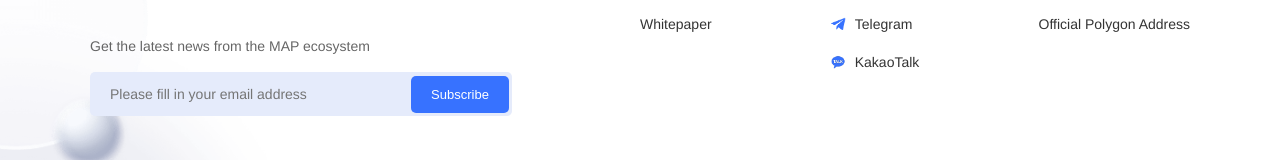
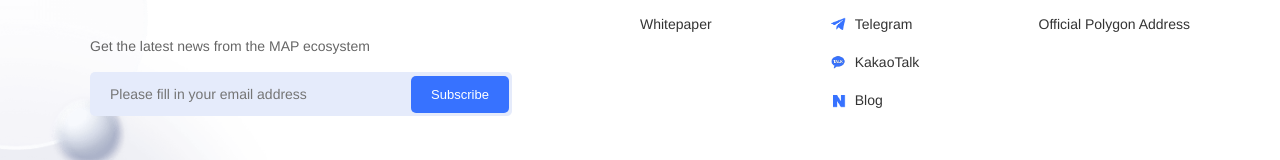
Before and after one commit to mapprotocol/official-pc, a Vue app: page /brand in a window 1280 px wide. Shown: the part 1727-1887 px from the top of the page. Built offline with nearby package versions, Linux system fonts and the light colour scheme; what vue-animate-onscroll, vue-jsonp would draw is missing.

Commit message:
add footer blog

```diff
--- a/src/components/Footer.vue
+++ b/src/components/Footer.vue
@@ -374,7 +374,7 @@
                   <a href="https://mobile.twitter.com/MapProtocol" target="_blank"><img src="../assets/footer/two.png"/>Twitter</a>
                   <a href="https://t.me/MAPprotocol" target="_blank"><img src="../assets/footer/three.png"/>Telegram</a>
                   <a href="https://open.kakao.com/o/gP9WduRb" target="_blank"><img src="../assets/footer/four.png"/>KakaoTalk</a>
-<!--                  <a href="https://blog.naver.com/marcopay"  target="_blank"><img src="../assets/footer/five.png"/>Blog</a>-->
+                  <a href="https://www.maplabs.io/blog/"  target="_blank"><img src="../assets/footer/five.png"/>Blog</a>
                 </div>
               </div>
               <div class="footer-right-item">
```
